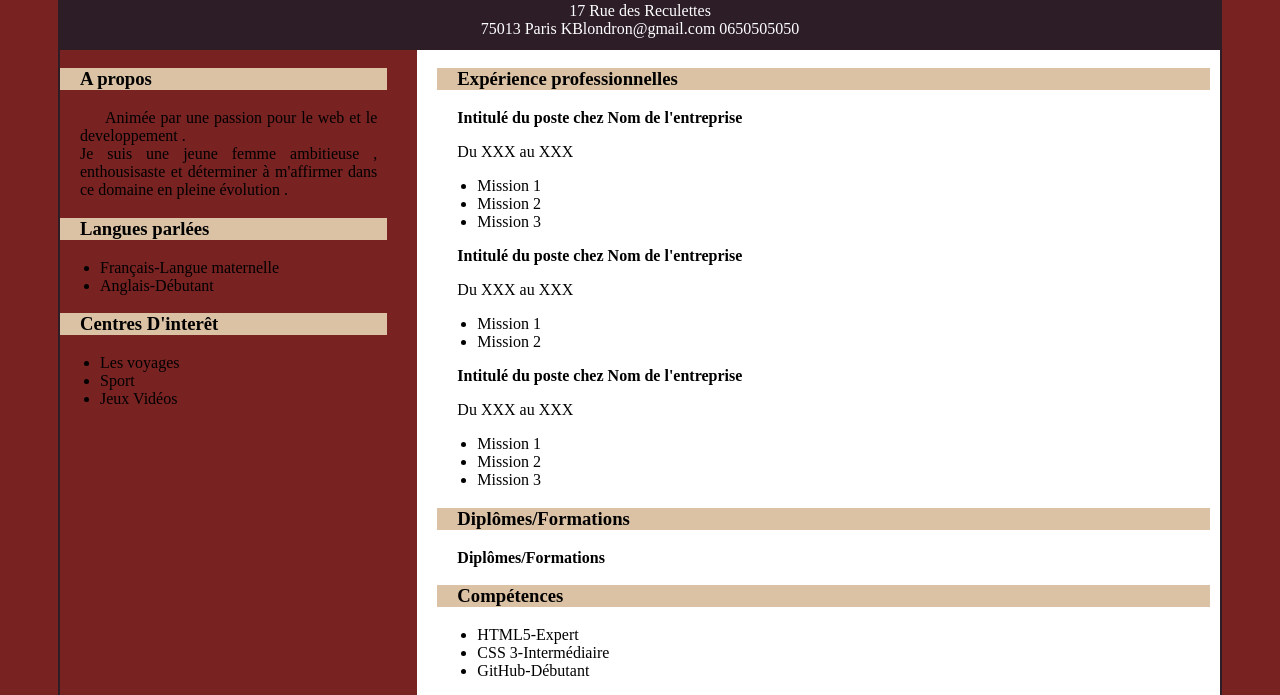
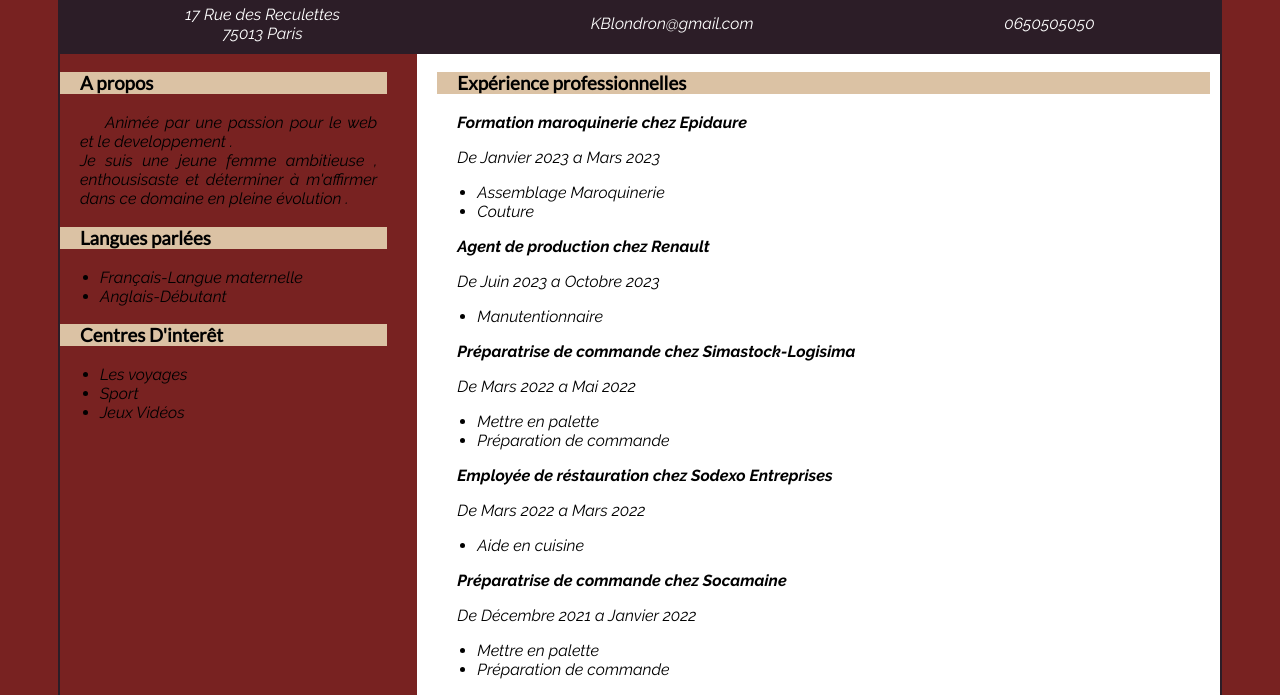
Before and after one commit to kilianaBldr/CV-KilianaBldr, a plain HTML site: page index.html in a window 1280 px wide. Shown: the part 350-1045 px from the top of the page. Drawn offline with Linux system fonts and the light colour scheme.

Commit message:
finition des pages HTML et CSS

```diff
--- a/index.html
+++ b/index.html
@@ -7,6 +7,9 @@
     <meta name="descritpion" content="description de la page">
     <link rel="stylesheet" href="style.css">
     <link rel="icon" type="image/png" href="./images/Favicon-cv.png" />
+    <link href="https://fonts.googleapis.com/css2?family=Lato&display=swap" rel="stylesheet">
+    <link href="https://fonts.googleapis.com/css2?family=Raleway:ital,wght@1,100..900&display=swap" rel="stylesheet">
+
 </head>
 <body>
     <header>
@@ -17,11 +20,9 @@
         </section>
     </header>
     <section id="NavBar">
-        <div>
-        <a href="https://maps.app.goo.gl/d3jPaAEkBWt1PNoy8">17 Rue des Reculettes <br> 75013 Paris</a>
-        <a href="mailto:KBlondron@gmail.com">KBlondron@gmail.com</a>
-        <a href="tel:0650505050">0650505050</a>
-        </div>
+        <div><a href="https://maps.app.goo.gl/d3jPaAEkBWt1PNoy8">17 Rue des Reculettes <br> 75013 Paris</a></div>
+        <div><a href="mailto:KBlondron@gmail.com">KBlondron@gmail.com</a></div>
+        <div><a href="tel:0650505050">0650505050</a></div>
     </section>
     <main>
         <section class="Propos" style="width: 500px;">
@@ -48,33 +49,44 @@
          <section class="principal">
             <article>
                 <h3 class="principal__title">Expérience professionnelles</h3>
-                    <p><b>Intitulé du poste chez Nom de l'entreprise</b></p>
-                    <p>Du <time datetime="2018-03-12">XXX</time> au <time datetime="2018-03-12">XXX</time> </p>
+                    <p><b>Formation maroquinerie chez Epidaure</b></p>
+                    <p>De <time datetime="2023-01">Janvier 2023</time> a <time datetime="2023-03-">Mars 2023</time> </p>
                     <ul>
-                        <li>Mission 1</li>
-                        <li>Mission 2</li>
-                        <li>Mission 3</li>
+                        <li>Assemblage Maroquinerie</li>
+                        <li>Couture</li>
                     </ul>
-                    <p><b>Intitulé du poste chez Nom de l'entreprise</b></p>
-
-                    <p>Du <time datetime="2018-03-12">XXX</time> au <time datetime="2018-03-12">XXX</time> </p>
+                    <p><b>Agent de production chez Renault</b></p>
+                    <p>De <time datetime="2023-06">Juin 2023</time> a <time datetime="2018-10">Octobre 2023</time></p>
                     <ul>
-                        <li>Mission 1</li>
-                        <li>Mission 2</li>
+                        <li>Manutentionnaire </li>
+                    </ul>
+                    <p><b>Préparatrise de commande chez Simastock-Logisima </b></p>
+                    <p>De <time datetime="2022-03">Mars 2022</time> a <time datetime="2022-05">Mai 2022</time> </p>
+                    <ul>
+                        <li>Mettre en palette</li>
+                        <li>Préparation de commande</li>
+                    </ul>
+                    <p><b>Employée de réstauration chez Sodexo Entreprises</b></p>
+                    <p>De <time datetime="2022-03">Mars 2022</time> a <time datetime="2022-03">Mars 2022</time> </p>
+                    <ul>
+                        <li>Aide en cuisine</li>
                     </ul>
 
-                    <p><b>Intitulé du poste chez Nom de l'entreprise</b></p>
-
-                    <p>Du <time datetime="2018-03-12">XXX</time> au <time datetime="2018-03-12">XXX</time> </p>
+                    <p><b>Préparatrise de commande chez Socamaine </b></p>
+                    <p>De <time datetime="2021-12">Décembre 2021</time> a <time datetime="2022-01">Janvier 2022</time> </p>
                     <ul>
-                        <li>Mission 1</li>
-                        <li>Mission 2</li>
-                        <li>Mission 3</li>
+                        <li>Mettre en palette</li>
+                        <li>Préparation de commande</li>
                     </ul>
             </article>
              <article>
                     <h3 class="principal__title" >Diplômes/Formations</h3>
-                    <p><b>Diplômes/Formations</b></p>
+                    <p><b>Diplômes/Formations n°2</b></p>
+                    <p>De <time datetime="2023-01">Janvier 2023</time> a <time datetime="2022-01">Mars 2023</time></p>
+                    <p> Formation Maroquinière Epidaure72</p>
+                    <p><b>Diplômes/Formations n°1</b></p>
+                    <p>De<time datetime="2016-09">Semptembre 2016 </time> a <time datetime="2017-09">Septembre 2017</time></p>
+                    <p>Diplome Nationale du Brevet</p>
              </article>
              <article>
                 <h3 class="principal__title">Compétences</h3>
@@ -89,8 +101,8 @@
      <footer>
         <section>
             <div class="Logo">
-                <a class="Logo__images" href="www.linkedin.com/in/kiliana-bldr"><img src="./images/linkedin.png" alt="logo-Linkedin" width="50px" height="50px"></a>
-                <a class="Logo__images"="https://github.com/kilianaBldr"><img src="./images/github.png" alt="Logo-GitHub" width="50px" height="50px"></a>
+                <a class="Logo__images" href="https://www.linkedin.com/in/kiliana-bldr/"><img src="./images/linkedin.png" alt="logo-Linkedin" width="50px" height="50px"></a>
+                <a class="Logo__images" href="https://github.com/kilianaBldr"><img src="./images/github.png" alt="Logo-GitHub" width="50px" height="50px"></a>
             </div>
             <small> Dernière mise à jour le <time datetime="2024-04-25">25 Avril 2024</time></small>
         </section-->
--- a/style.css
+++ b/style.css
@@ -1,13 +1,13 @@
-/* police lato */
-@import url('https://fonts.googleapis.com/css2?family=Lato:ital,wght@0,400;0,700;1,400&display=swap');
 
-/* police Raleway */
-@import url('https://fonts.googleapis.com/css2?family=Lato:ital,wght@0,400;0,700;1,400&display=swap');
 body {
     background-color: #782221;
     border: solid 2px #2c1d27;
     width: 1160px;
     margin: auto;
+    font-family: "Raleway", sans-serif;
+}
+h1 ,h2 ,h3 {
+    font-family: "Lato", sans-serif;
 }
 header {
     text-align: center;
@@ -25,11 +25,8 @@ header {
 
 .Profil__image:hover {
     cursor: zoom-in;
+    text-decoration-line: none;
 }
-.Profil__image:active{
-    background-image: image-set();
-}
-
 a {
     text-align: center;
     color: white;
@@ -42,7 +39,6 @@ a:hover {
     display: flex;
     text-align: center;
     align-items: center;
-    padding: auto;
     justify-content: space-around;
     background-color:#2c1d27;
     height: 60px;
@@ -99,6 +95,6 @@ footer > img {
     padding: 10px;
     opacity: 100;
 }
-.Logo:hover {
+.Logo__images:hover {
     opacity: 0.4;
 }
```
